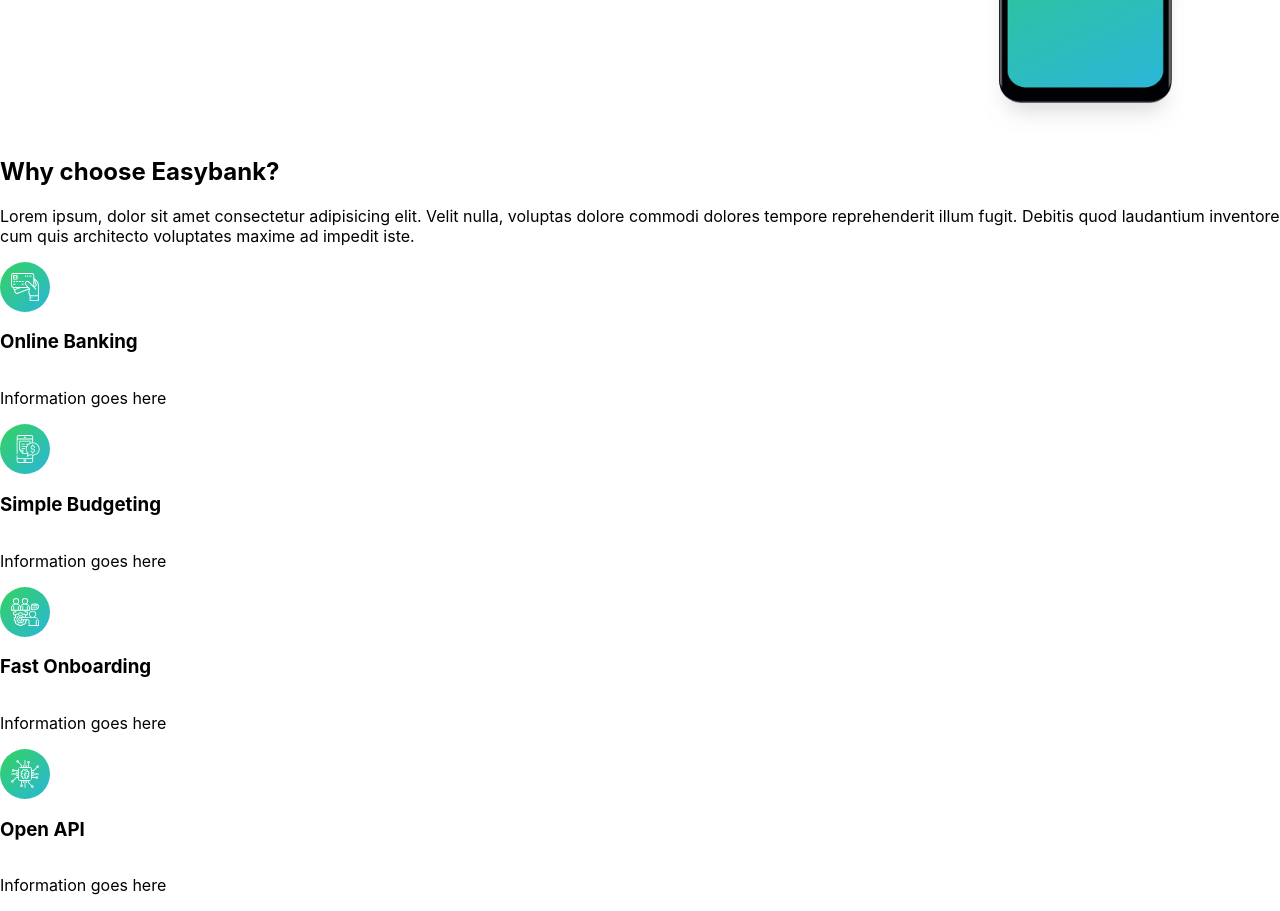
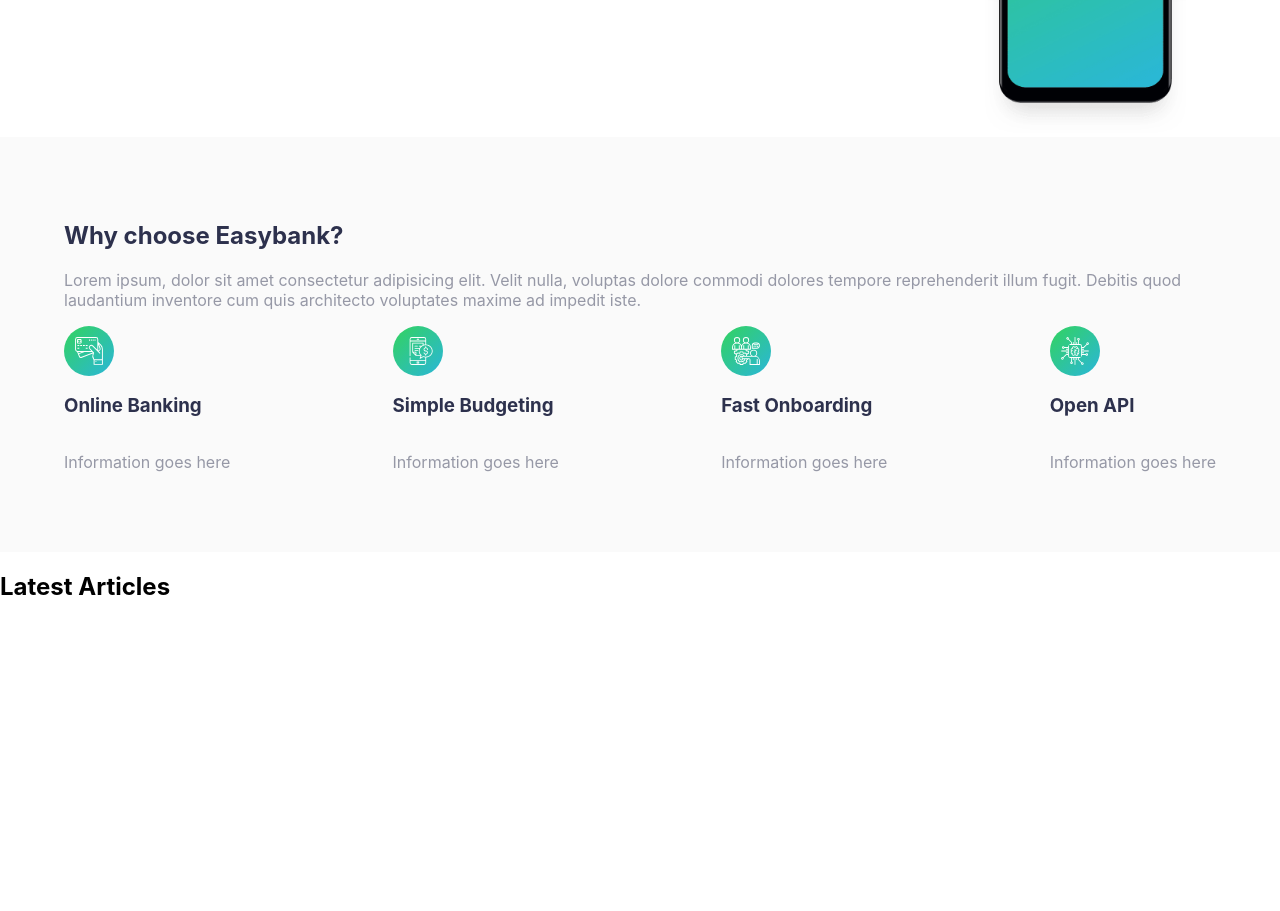
Before and after one commit to steven-mpawulo/easybank-landing-page, a React (Create React App) app: page / in a window 1280 px wide. Shown: the part 640-1551 px from the top of the page. After the commit the page ends 1261 px from the top, so only its background shows below. Built offline with nearby package versions, Linux system fonts and the light colour scheme.

Commit message:
finishes styling second section

```diff
--- a/src/common/ServicesCard/servicescard.css
+++ b/src/common/ServicesCard/servicescard.css
@@ -7,3 +7,11 @@
     height: 50px;
     width: 50px;
 }
+
+.services-card h3 {
+    color: hsl(233, 26%, 24%);
+}
+
+.services-card p {
+    color: hsl(233, 8%, 62%);
+}
--- a/src/components/main/Main.js
+++ b/src/components/main/Main.js
@@ -33,7 +33,9 @@
             </div>
 
         </div>
-        <div className="third-section"></div>
+        <div className="third-section">
+            <h2>Latest Articles</h2>
+        </div>
     </main>
   )
 }
--- a/src/components/main/main.css
+++ b/src/components/main/main.css
@@ -34,3 +34,21 @@
 .digital-banking {
     display: block;
 }
+
+.second-section {
+    background-color: hsl(0, 0%, 98%);
+    padding: 5%;
+}
+
+.second-section h2 {
+    color: hsl(233, 26%, 24%);
+}
+
+.second-section p {
+    color: hsl(233, 8%, 62%);
+}
+
+.container-for-service-cards {
+    display: flex;
+    justify-content: space-between;
+}
```
